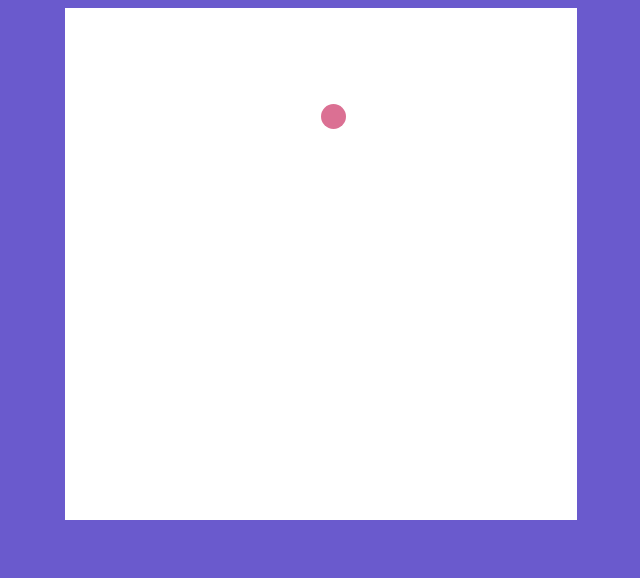
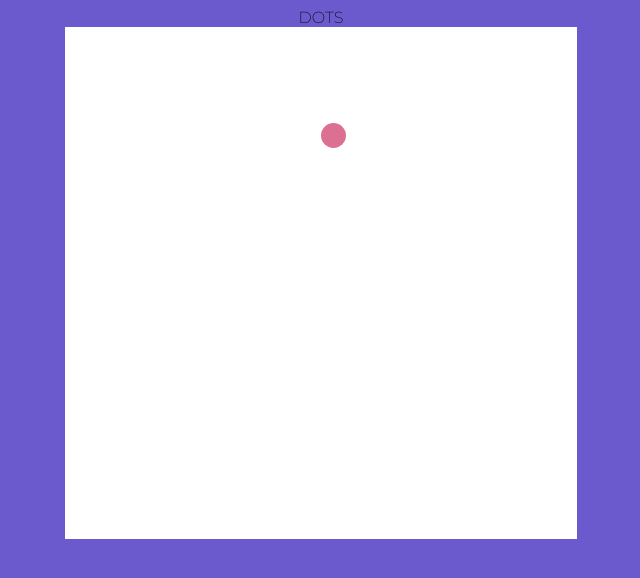
Before and after one commit to KubaKalemba/dots, a plain HTML site: page index.html in a window 1280 px wide. Shown: the whole page, without its empty margins (319-959 px from the left). Drawn offline with Linux system fonts and the light colour scheme.

```diff
--- a/index.html
+++ b/index.html
@@ -4,9 +4,15 @@
     <meta charset="UTF-8">
     <title>Title</title>
     <link rel="stylesheet" href="style.css">
+    <style>
+        @import url('https://fonts.googleapis.com/css2?family=Montserrat:wght@200&display=swap');
+    </style>
 </head>
 <body>
 <div class="container">
+    <div class="header-div">
+        <header class="header"> DOTS </header>
+    </div>
     <div class="grid-container">
 
     </div>
--- a/style.css
+++ b/style.css
@@ -1,5 +1,10 @@
 body {
     background-color: slateblue;
+    font-family: 'Montserrat', sans-serif;
+}
+
+header {
+
 }
 
 .grid-container {
```
